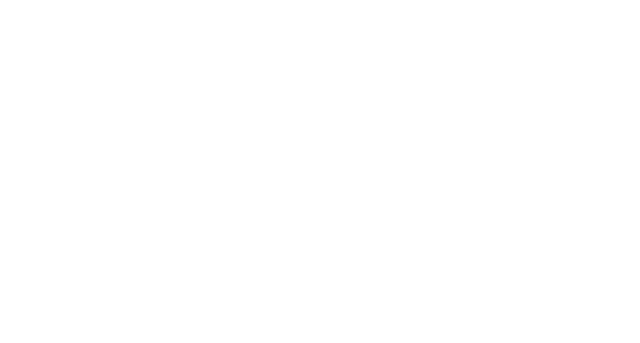
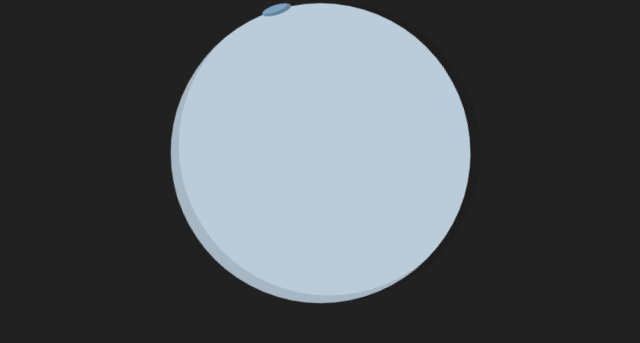
Before and after one commit to Rakib404H/creating-plannets-using-html-and-css, a plain HTML site: page index.html in a window 1280 px wide. Shown: the whole page, without its empty margins (27-667 px from the left). Drawn offline with Linux system fonts and the light colour scheme.

Commit message:
ring animation added

```diff
--- a/index.html
+++ b/index.html
@@ -3,9 +3,24 @@
 <head>
     <meta charset="UTF-8">
     <meta name="viewport" content="width=device-width, initial-scale=1.0">
-    <title>Document</title>
+    <title>Plannet</title>
+    <link rel="stylesheet" href="style.css">
 </head>
 <body>
-
+    <div class="content">
+        <div class="planet">
+            <div class="ring"></div>
+            <div class="cover-ring"></div>
+            <div class="spots">
+                <span></span>
+                <span></span>
+                <span></span>
+                <span></span>
+                <span></span>
+                <span></span>
+                <span></span>
+            </div>
+        </div>
+    </div>
 </body>
 </html>
--- a/style.css
+++ b/style.css
@@ -0,0 +1,72 @@
+* {
+    margin: 0;
+    padding: 0;
+    box-sizing: border-box;
+}
+
+body{
+    background: #212121;
+}
+.content{
+    margin-left: 200px;
+    width: 300px;
+    height: 300px;
+    position: relative;
+    display: flex;
+    justify-content: center;
+    align-items: center;
+}
+.content .planet{
+    width: 65%;
+    height: 65%;
+    background-color: #546c8c;
+    border-radius: 100%;
+    position: absolute;
+    display: flex;
+    align-items: center;
+    transform-origin: center center;
+    box-shadow: inset 2px -10px 0px rgba(0, 0, 0, 0.1);
+    animation: planet 5s ease infinite alternate;
+}
+@keyframes planet{
+    0%{
+        transform: rotate(10deg);
+    }
+    100%{
+        transform: rotate(-10deg);
+    }
+}
+.content .planet .ring{
+    position: absolute;
+    width: 300px;
+    height: 300px;
+    border-radius: 100%;
+    background-color: #bacbd9;
+    display: flex;
+    align-items: center;
+    justify-content: center;
+    transform-origin: 33% center;
+    box-shadow: 2px -10px 0px rgba(0, 0, 0, 0.1), inset -5px -10px 0px rgba(0, 0, 0, 0.1);
+    animation: ring 3s ease infinite;
+}
+@keyframes ring{
+    0%{
+        transform: rotate(110deg) rotateZ(0deg) translate(-50px, 5px);
+    }
+    100%{
+        transform: rotate(110deg) rotateZ(360deg) translate(-50px, 5px);
+    }
+}
+
+.content .planet .ring:before{
+    content: "";
+    position: absolute;
+    width: 10px;
+    height: 30px;
+    border-radius: 100%;
+    background-color: #7ea1bf;
+    z-index: 2;
+    left: calc(0px - 5px);
+    box-shadow: inset -3px 3px 0px rgba(0, 0, 0, 0.2);
+
+}
```
